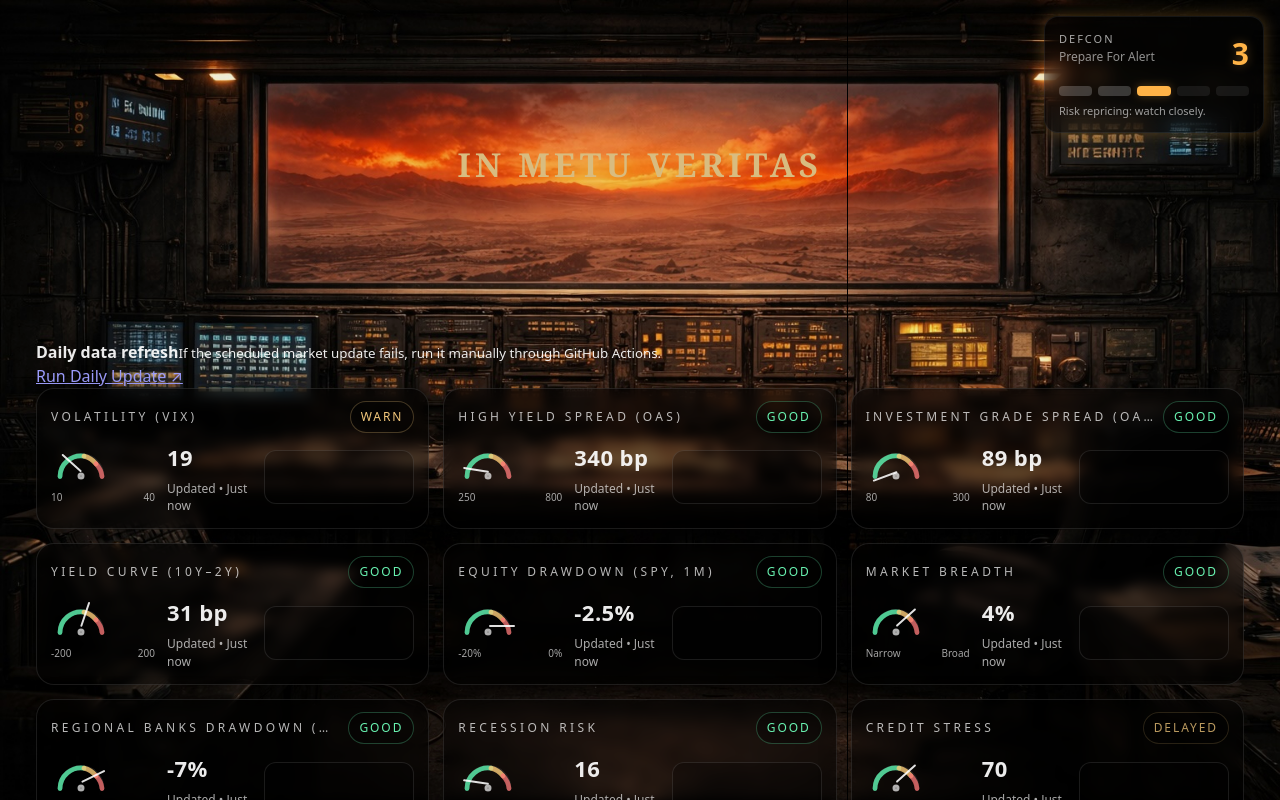
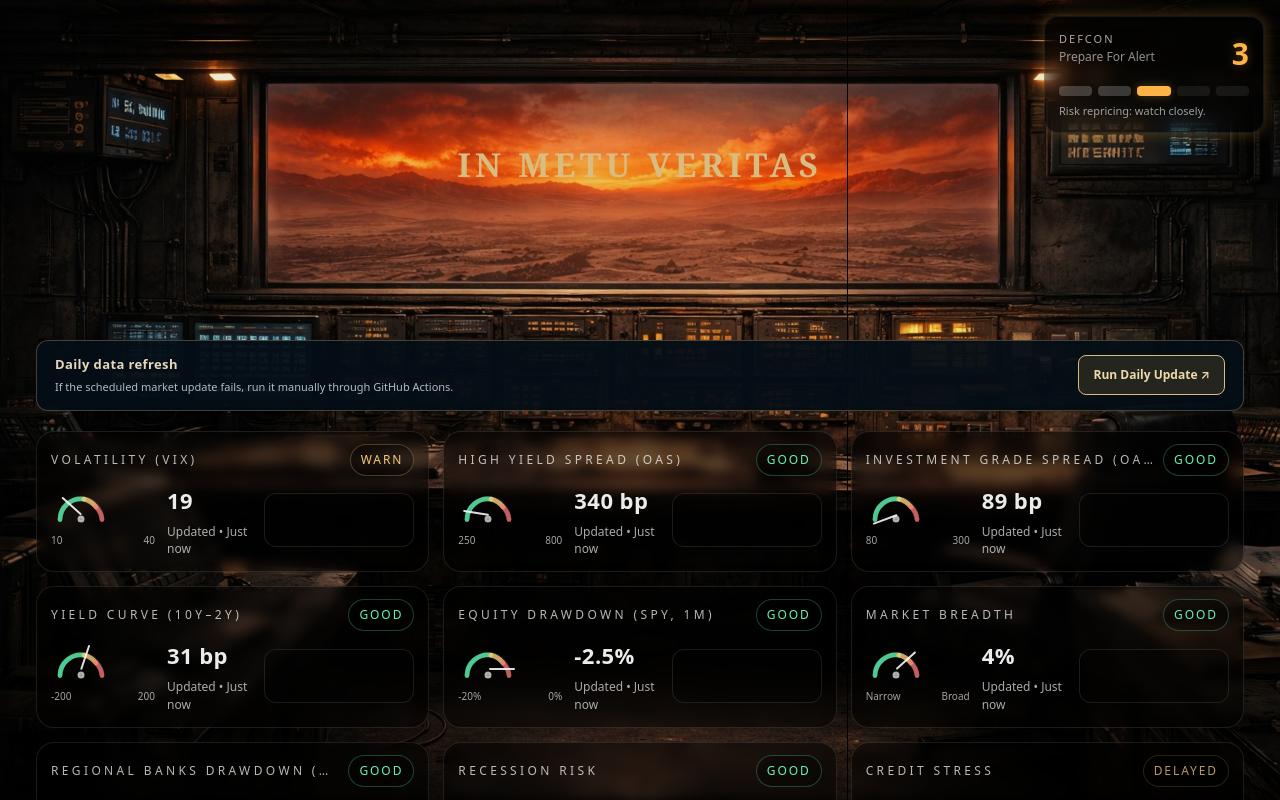
Before and after one commit to oliverwatt2025/inmetuveritas, a React (Vite) app: page / in a window 1280 px wide. Shown: the top 800 px of the page. Built offline with nearby package versions, Linux system fonts and the light colour scheme; no server answers.

Commit message:
Style manual GitHub Actions update link with dark gold site theme

```diff
--- a/src/App.css
+++ b/src/App.css
@@ -323,3 +323,10 @@
 .intelligenceEditorial strong { display:block; color:#a5e1c6; letter-spacing:.12em; font-size:10px; }
 .intelligenceEditorial small { display:block; color:rgba(255,255,255,.55); margin:5px 0 10px; font-size:10px; }
 .intelligenceEditorial p { margin:9px 0; color:rgba(255,255,255,.86); font-size:12px; line-height:1.6; }
+
+.manualUpdateBar{display:flex;justify-content:space-between;align-items:center;gap:16px;max-width:1600px;margin:10px auto 20px;padding:14px 18px;background:rgba(5,14,23,.94);border:1px solid rgba(216,188,128,.3);border-radius:12px;color:#e7d7bb}
+.manualUpdateBar strong{display:block;font-size:13px;letter-spacing:.03em}
+.manualUpdateBar small{display:block;color:#aebbc5;margin-top:5px;font-size:11px}
+.manualUpdateBar a{display:inline-block;white-space:nowrap;border:1px solid #d8bc80;border-radius:8px;padding:10px 14px;color:#eed9a9;background:#25251f;text-decoration:none;font-size:12px;font-weight:600}
+.manualUpdateBar a:hover,.manualUpdateBar a:focus-visible{background:#3c3528;outline-offset:3px}
+@media(max-width:650px){.manualUpdateBar{flex-direction:column;align-items:flex-start}.manualUpdateBar a{white-space:normal}}
```
